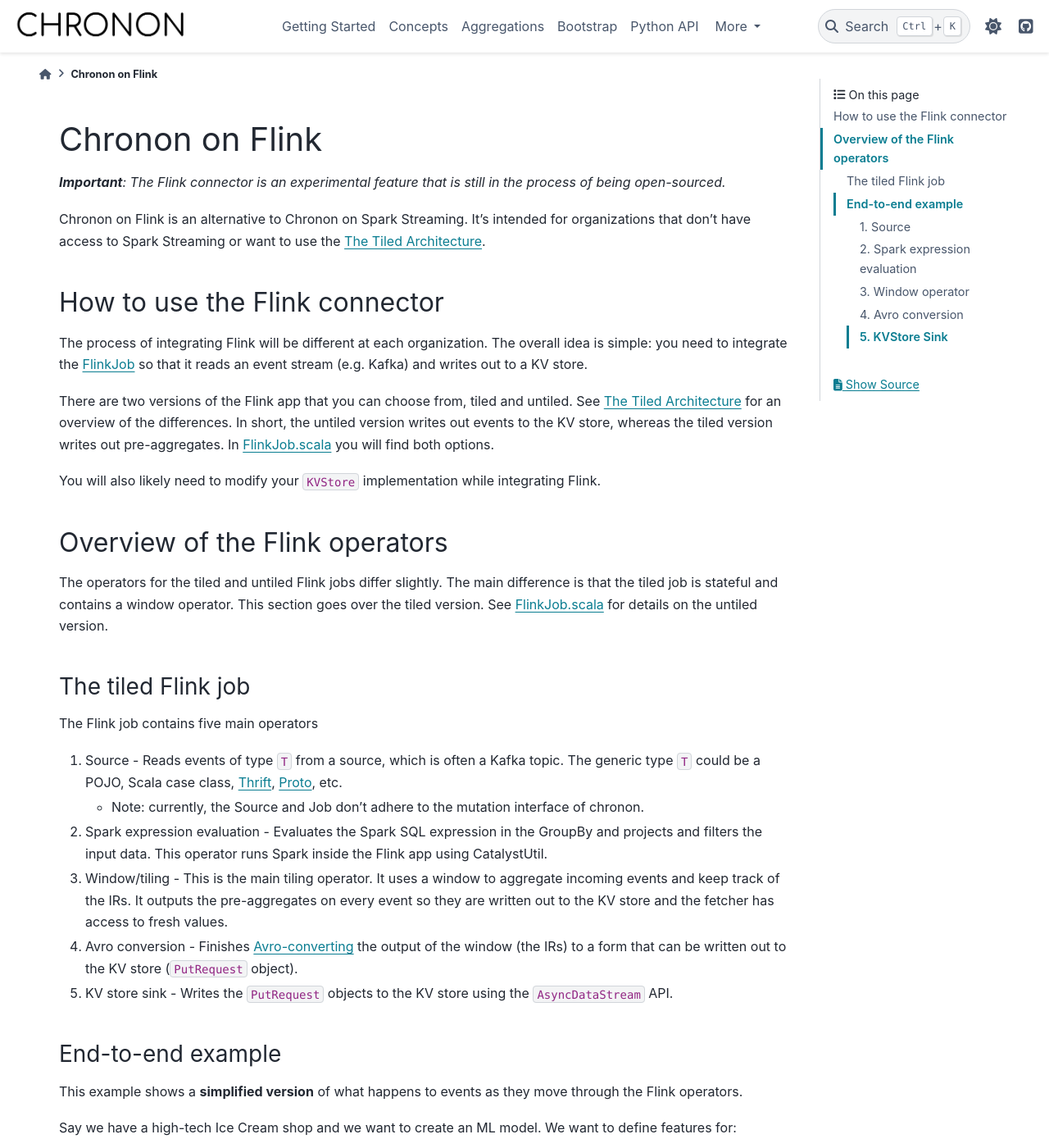
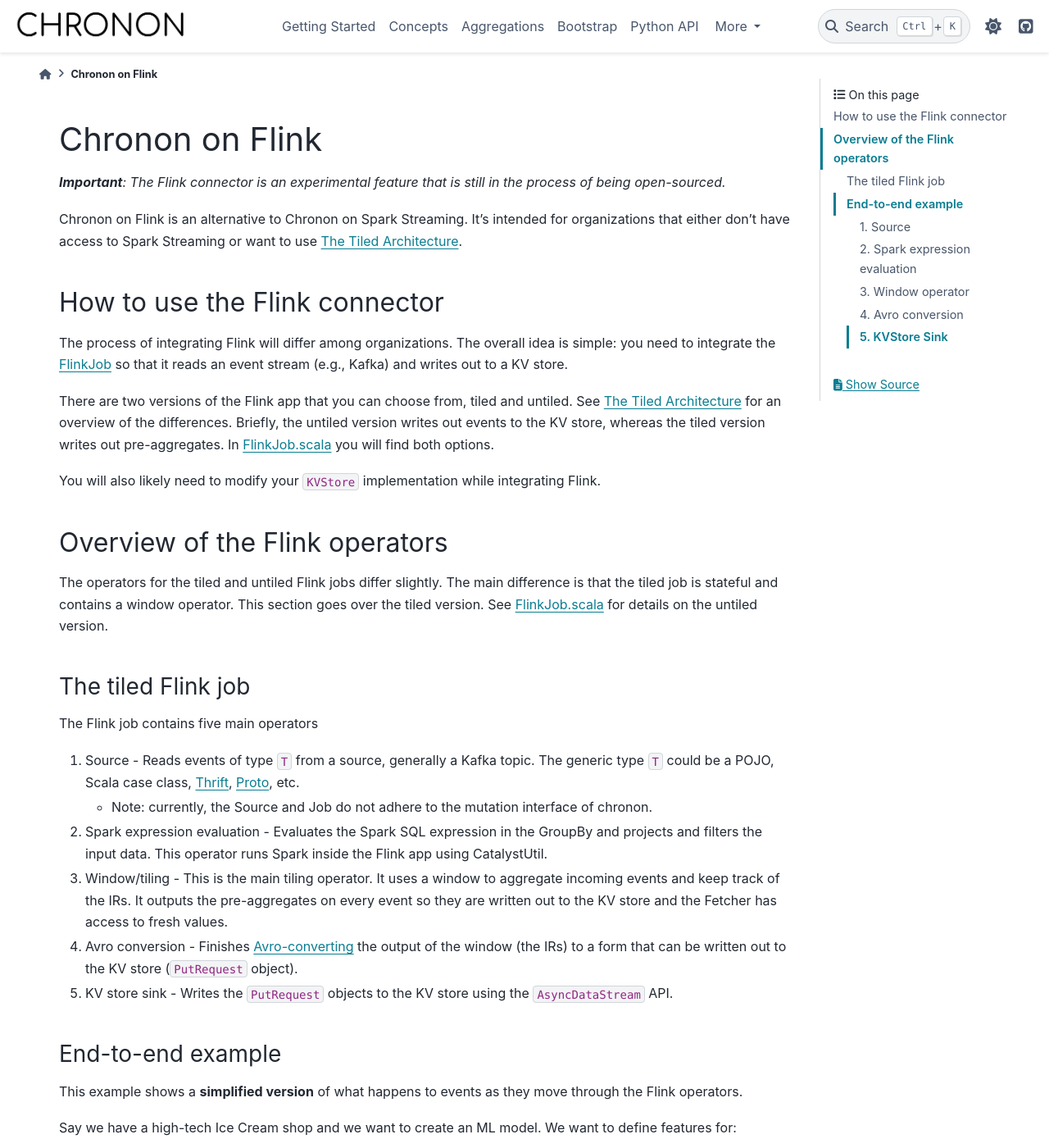
Before and after one commit to airbnb/chronon, a Sphinx documentation site: the page built from docs/source/Flink.md, in a window 1280 px wide and 1400 px high. Shown: the whole window at 82% size. Built offline with Sphinx 7.4.7 and the PyData theme 0.15.4, drawn with Linux system fonts in a browser that asks for light colours; some of the changed text lies outside the part shown.

Commit message:
Proofreading

````diff
--- a/docs/source/Flink.md
+++ b/docs/source/Flink.md
@@ -3,13 +3,13 @@
 
 _**Important**: The Flink connector is an experimental feature that is still in the process of being open-sourced._
 
-Chronon on Flink is an alternative to Chronon on Spark Streaming. It's intended for organizations that don't have access to Spark Streaming or want to use the [The Tiled Architecture](./Tiled_Architecture.md).
+Chronon on Flink is an alternative to Chronon on Spark Streaming. It's intended for organizations that either don't have access to Spark Streaming or want to use [The Tiled Architecture](./Tiled_Architecture.md).
 
 ## How to use the Flink connector
 
-The process of integrating Flink will be different at each organization. The overall idea is simple: you need to integrate the [FlinkJob](https://github.com/airbnb/chronon/blob/master/flink/src/main/scala/ai/chronon/flink/FlinkJob.scala) so that it reads an event stream (e.g. Kafka) and writes out to a KV store.
+The process of integrating Flink will differ among organizations. The overall idea is simple: you need to integrate the [FlinkJob](https://github.com/airbnb/chronon/blob/master/flink/src/main/scala/ai/chronon/flink/FlinkJob.scala) so that it reads an event stream (e.g., Kafka) and writes out to a KV store.
 
-There are two versions of the Flink app that you can choose from, tiled and untiled. See [The Tiled Architecture](./Tiled_Architecture.md) for an overview of the differences. In short, the untiled version writes out events to the KV store, whereas the tiled version writes out pre-aggregates. In [FlinkJob.scala](https://github.com/airbnb/chronon/blob/master/flink/src/main/scala/ai/chronon/flink/FlinkJob.scala) you will find both options.
+There are two versions of the Flink app that you can choose from, tiled and untiled. See [The Tiled Architecture](./Tiled_Architecture.md) for an overview of the differences. Briefly, the untiled version writes out events to the KV store, whereas the tiled version writes out pre-aggregates. In [FlinkJob.scala](https://github.com/airbnb/chronon/blob/master/flink/src/main/scala/ai/chronon/flink/FlinkJob.scala) you will find both options.
 
 You will also likely need to modify your `KVStore` implementation while integrating Flink.
 
@@ -20,10 +20,10 @@
 ### The tiled Flink job
 
 The Flink job contains five main operators
-1. Source - Reads events of type `T` from a source, which is often a Kafka topic. The generic type `T` could be a POJO, Scala case class, [Thrift](https://thrift.apache.org/), [Proto](https://protobuf.dev/), etc.
-   - Note: currently, the Source and Job don't adhere to the mutation interface of chronon.
+1. Source - Reads events of type `T` from a source, generally a Kafka topic. The generic type `T` could be a POJO, Scala case class, [Thrift](https://thrift.apache.org/), [Proto](https://protobuf.dev/), etc.
+   - Note: currently, the Source and Job do not adhere to the mutation interface of chronon.
 2. Spark expression evaluation - Evaluates the Spark SQL expression in the GroupBy and projects and filters the input data. This operator runs Spark inside the Flink app using CatalystUtil.
-3. Window/tiling - This is the main tiling operator. It uses a window to aggregate incoming events and keep track of the IRs. It outputs the pre-aggregates on every event so they are written out to the KV store and the fetcher has access to fresh values.
+3. Window/tiling - This is the main tiling operator. It uses a window to aggregate incoming events and keep track of the IRs. It outputs the pre-aggregates on every event so they are written out to the KV store and the Fetcher has access to fresh values.
 4. Avro conversion - Finishes [Avro-converting](https://avro.apache.org/) the output of the window (the IRs) to a form that can be written out to the KV store (`PutRequest` object).
 5. KV store sink - Writes the `PutRequest` objects to the KV store using the `AsyncDataStream` API.
 
@@ -72,7 +72,7 @@
 
 #### 1. Source
 
-The Source operator consumes from Kafka and deserializes the events into typed objects. For our Ice Cream shop example, we have this Proto:
+The Source operator consumes events from Kafka and deserializes them into typed objects. For our Ice Cream shop example, we have this Proto:
 
 ```Scala
 IceCreamEventProto(
@@ -85,7 +85,7 @@
 
 #### 2. Spark expression evaluation
 
-Here, the operator takes the object of type `T`, performs the selects and filters defined in the GroupBy, and outputs a `Map[String, Any]`.
+This operator transforms the object of type `T` based on the GroupBy's defined selects and filters, outputting a Map[String, Any].
 
 ```scala
 // Input
@@ -105,15 +105,15 @@
 
 #### 3. Window operator
 
-The window operator pre-aggregates the incoming `Map(String -> Any)` and outputs an array of IRs. Example:
+This window operator pre-aggregates incoming `Map(String -> Any)` and produces an array of IRs. Example:
 
-Event 1 comes in with `Map("Alice", 1000L, "chocolate")`.
+Event 1 `Map("Alice", 1000L, "chocolate")`.
 - Pre-aggregates for key "Alice": `[count: 1, last_flavor: "chocolate"]`
 
-Event 2 comes in for `Map("Bob", 1200L, "strawberry")`
+Event 2 for "Bob": `Map("Bob", 1200L, "strawberry")`
 - Pre-aggregates for key "Bob": `[count: 1, last_flavor: "strawberry"]`
 
-Event 3 comes in `Map("Alice", 1500L, "olive oil")`
+Event 3 for "Alice": `Map("Alice", 1500L, "olive oil")`
 - Pre-aggregates for key "Alice": `[count: 2, last_flavor: "olive oil"]`
 
 #### 4. Avro conversion
````
Also changed, not shown: other parts of docs/source/Flink.md (+2 -2 lines), docs/source/Tiled_Architecture.md (+4 -4 lines).
